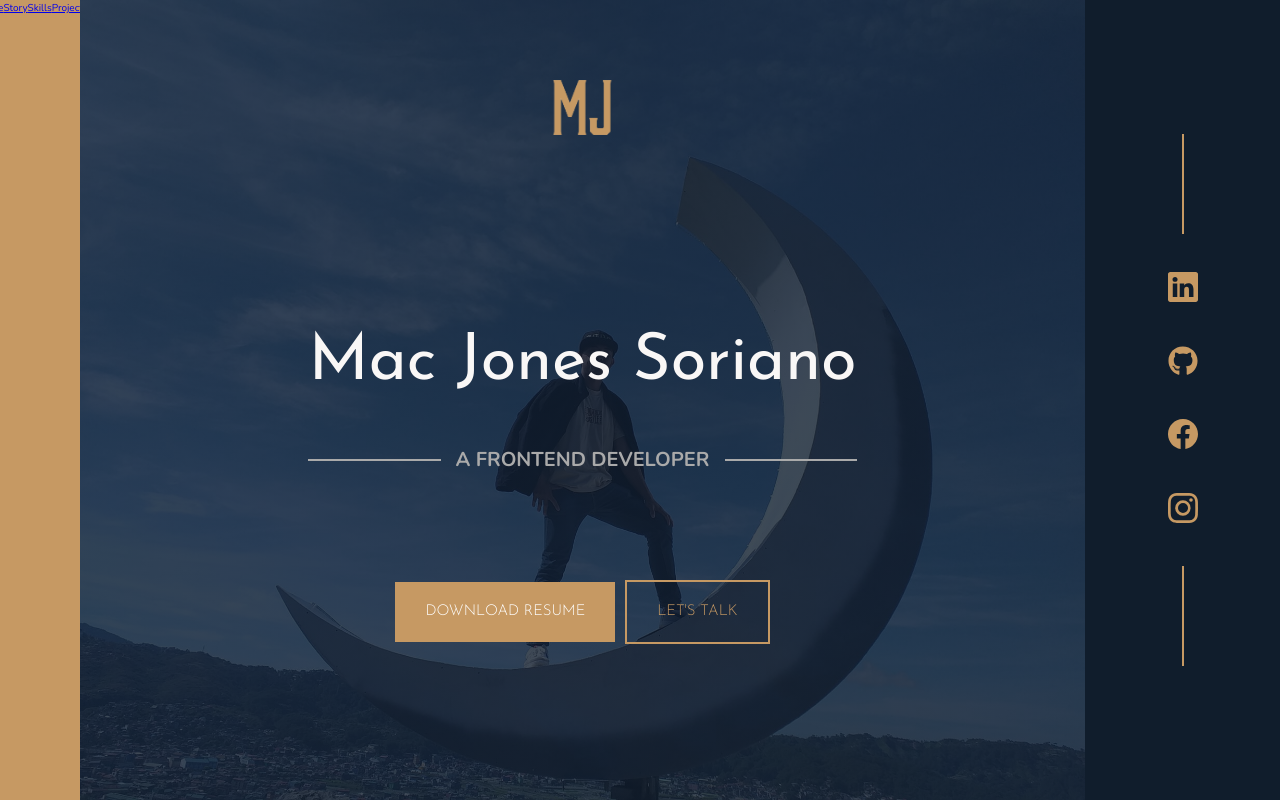
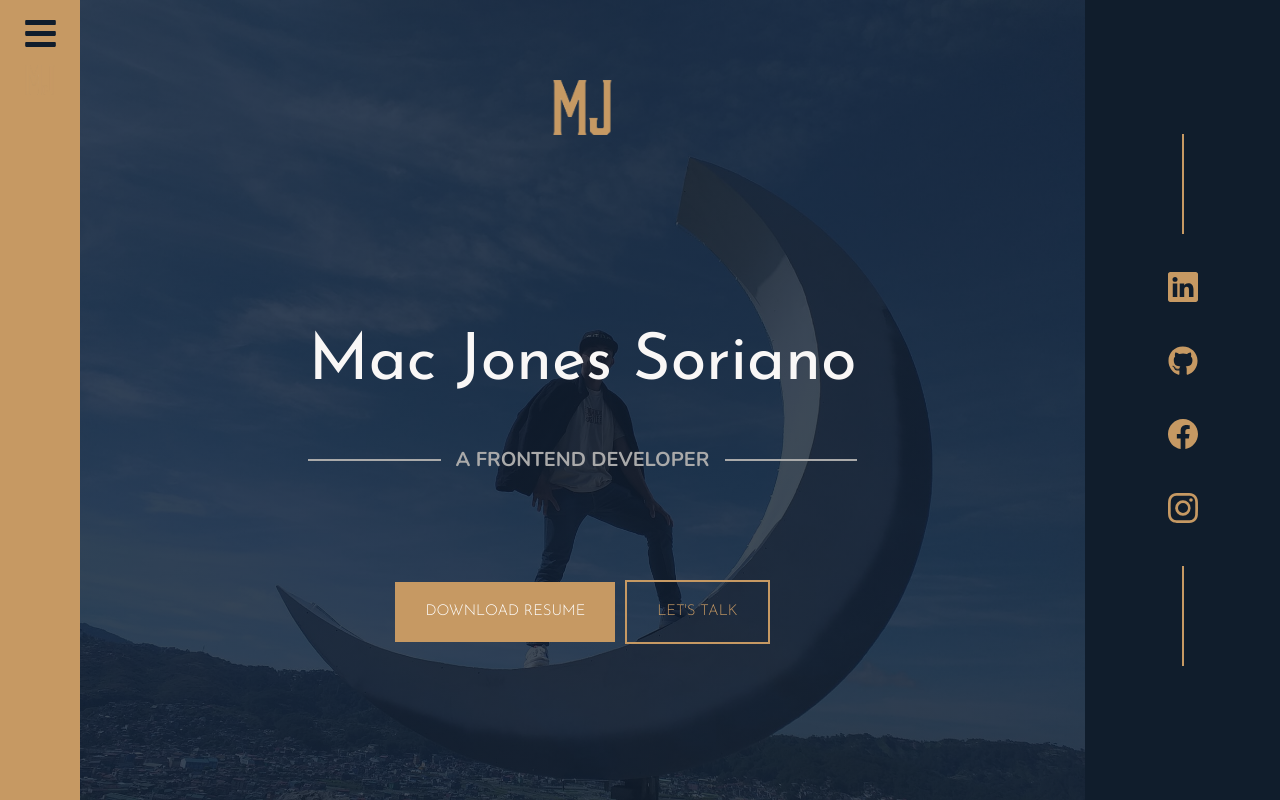
Before and after one commit to Mac-Jones/portfolio-website, a React (Create React App) app: page / in a window 1280 px wide. Shown: the top 800 px of the page. Built offline with nearby package versions, Linux system fonts and the light colour scheme.

Commit message:
changing style of navigation

```diff
--- a/src/components/footer/footer.component.jsx
+++ b/src/components/footer/footer.component.jsx
@@ -2,7 +2,7 @@ import './footer.styles.scss';
 
 const Footer = () => {
 	return (
-		<footer className='footer'>
+		<footer className='footer' id='footer'>
 			{/* <h1 className='heading-1'>MacJones</h1> */}
 			<ul className='nav'>
 				<li className='nav__item'>
--- a/src/components/sidebar/sidebar.component.jsx
+++ b/src/components/sidebar/sidebar.component.jsx
@@ -10,7 +10,6 @@ const Sidebar = () => {
 	const navRef = useRef();
 
 	const showNavBar = () => {
-		console.log('haha');
 		navRef.current.classList.toggle('responsive_nav');
 	};
 
@@ -18,11 +17,21 @@ const Sidebar = () => {
 		<div className='sidebar'>
 			<img src={MJLogo} alt='Mac Jones Logo' className='sidebar__logo' />
 			<nav ref={navRef}>
-				<a href='/#'>Home</a>
-				<a href='/#'>Story</a>
-				<a href='/#'>Skills</a>
-				<a href='/#'>Projects</a>
-				<a href='/#'>Footer</a>
+				<a href='/#header' onClick={showNavBar}>
+					Home
+				</a>
+				<a href='/#story' onClick={showNavBar}>
+					Story
+				</a>
+				<a href='/#skills' onClick={showNavBar}>
+					Skills
+				</a>
+				<a href='/#projects' onClick={showNavBar}>
+					Projects
+				</a>
+				<a href='/#footer' onClick={showNavBar}>
+					Footer
+				</a>
 				<button className='nav-btn nav-close-btn'>
 					<FaTimes onClick={showNavBar} />
 				</button>
--- a/src/components/sidebar/sidebar.styles.scss
+++ b/src/components/sidebar/sidebar.styles.scss
@@ -2,34 +2,52 @@
 
 .sidebar {
 	background-color: $color-primary;
-	// background-color: $color-secondary;
 	grid-column: sidebar-start / sidebar-end;
 	grid-row: 1 / -1;
 
 	display: flex;
-	justify-content: center;
-	align-items: flex-start;
+	flex-direction: column-reverse;
+	align-items: center;
+	justify-content: flex-end;
 
 	&__logo {
 		width: 3rem;
 		height: 3rem;
 	}
 
-	// ===========
-	@media only screen and (max-width: $bp-largest) {
-		grid-column: 1 / -1;
-		grid-row: 1 / 2;
+	nav {
+		position: fixed;
+		top: 0;
+		left: 0;
+		right: 0;
+		bottom: 0;
+		display: flex;
+		flex-direction: column;
+		justify-content: center;
+		align-items: center;
+		gap: 1.5rem;
 		background-color: $color-secondary;
-		justify-content: space-between;
-		align-items: center;
-		padding: 0 2rem;
+		width: 100vw;
+		height: 100vh;
+		transition: all 1s;
+		transform: translateX(-100%);
+		z-index: 100;
 
-		nav a {
-			margin: 0 2rem;
+		.nav-close-btn {
+			color: $color-primary;
+			position: absolute;
+			top: 0;
+			left: 2rem;
+		}
+
+		& a {
+			width: 20rem;
+			padding: 1rem 4rem;
 			color: $color-grey-light-2;
+			text-align: center;
 			text-decoration: none;
-			font-size: 2rem;
-			padding: 0.8rem 1.8rem;
+			font-size: 3rem;
+			font-weight: 400;
 			transition: all 0.2s;
 
 			&:hover {
@@ -37,46 +55,48 @@
 				background-color: $color-primary;
 			}
 		}
+	}
+
+	.nav-btn {
+		font-size: 3.5rem;
+		margin-top: 1rem;
+		padding: 0.6rem;
+		cursor: pointer;
+		background-color: transparent;
+		border: none;
+		outline: none;
+		color: $color-secondary;
+	}
+
+	.responsive_nav {
+		transform: none;
+	}
+
+	@media only screen and (max-width: $bp-largest) {
+		grid-column: 1 / -1;
+		grid-row: 1 / 2;
+		background-color: $color-secondary;
+		display: flex;
+		flex-direction: row;
+		justify-content: space-between;
+		align-items: center;
+		padding: 0 2rem;
 
 		.nav-btn {
-			font-size: 2.5rem;
-			padding: 0.6rem;
-			cursor: pointer;
-			background-color: transparent;
-			border: none;
-			outline: none;
 			color: $color-primary;
-			visibility: hidden;
-			opacity: 0;
-		}
-	}
-
-	@media only screen and (max-width: $bp-medium) {
-		.nav-btn {
 			visibility: visible;
 			opacity: 1;
 		}
 
 		nav {
-			position: fixed;
-			top: 1rem;
-			left: 0;
-			display: flex;
-			flex-direction: column;
-			justify-content: center;
-			align-items: center;
-			gap: 1.5rem;
-			background-color: $color-secondary;
-			width: 100vw;
-			height: 100vh;
-			transition: all 1s;
-			transform: translateY(-100vh);
+			transform: translateY(-100%);
 
 			.nav-close-btn {
+				color: $color-primary;
 				position: absolute;
-				top: 1rem;
-				right: 4rem;
-				z-index: 5;
+				top: 0.5rem;
+				left: 82%;
+				right: 2rem;
 			}
 		}
 
@@ -85,43 +105,3 @@
 		}
 	}
 }
-
-// ========== FIRST CODE ============
-// .nav-btn {
-// margin-top: 4rem;
-// border: none;
-// border-radius: 0;
-// background-color: #fff;
-// height: 2px;
-// width: 4.5rem;
-
-// &::before,
-// &::after {
-// 	content: '';
-// 	display: block;
-// 	height: 2px;
-// 	width: 4.5rem;
-// 	background-color: #fff;
-// }
-
-// &::before {
-// 	transform: translateY(-1.5rem);
-// }
-
-// &::after {
-// 	transform: translateY(1.3rem);
-// }
-
-// @media only screen and (max-width: $bp-large) {
-// margin-top: 0;
-// margin-right: 2rem;
-
-// &::before {
-// 	transform: translateY(-1.2rem);
-// }
-
-// &::after {
-// 	transform: translateY(1rem);
-// }
-// 	}
-// }
--- a/src/components/socials/socials.styles.scss
+++ b/src/components/socials/socials.styles.scss
@@ -9,7 +9,7 @@
 
 	@media only screen and (max-width: $bp-largest) {
 		grid-column: full-start / full-end;
-		height: 20vh;
+		height: 15vh;
 	}
 }
 
--- a/src/sass/_base.scss
+++ b/src/sass/_base.scss
@@ -57,21 +57,16 @@ body {
 		[center-end] minmax(6rem, 1fr) [full-end];
 
 	@media only screen and (max-width: $bp-largest) {
-		grid-template-rows: 8rem calc(80vh - 6rem);
+		grid-template-rows: 8rem calc(85vh - 6rem);
 		grid-template-columns:
 			[ full-start] minmax(6rem, 1fr)
 			[center-start] repeat(8, [col-start] minmax(min-content, 14rem) [col-end])
 			[center-end] minmax(6rem, 1fr) [full-end];
 	}
 	@media only screen and (max-width: $bp-large) {
-		grid-template-rows: 8rem calc(80vh - 6rem);
 		grid-template-columns:
 			[ full-start] minmax(6rem, 1fr)
 			[center-start] repeat(8, [col-start] minmax(min-content, 14rem) [col-end])
 			[center-end] minmax(6rem, 1fr) [full-end];
 	}
-
-	@media only screen and (max-width: $bp-medium) {
-		grid-template-rows: 6rem calc(80vh - 6rem);
-	}
 }
```
